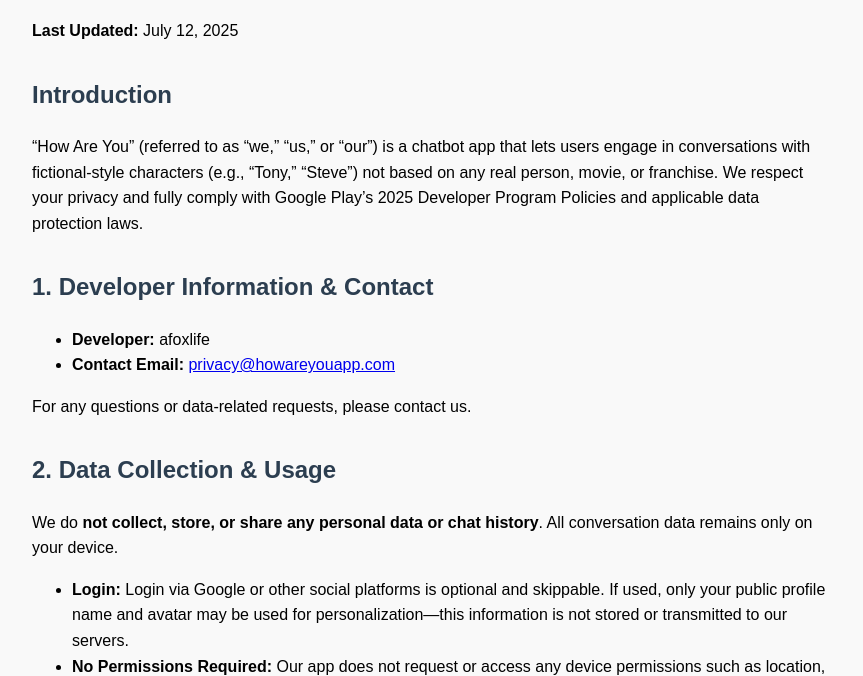
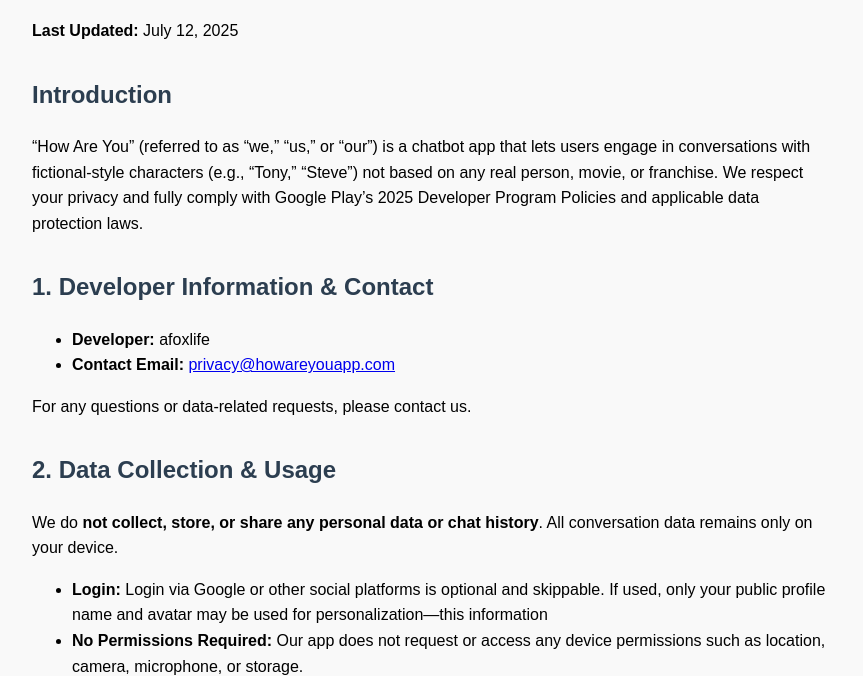
Before and after one commit to harsh455869/privacy-policy, a plain HTML site: page index.html in a window 1280 px wide. Shown: the part 118-794 px from the top of the page, without its empty margins (208-1071 px from the left). Drawn offline with Linux system fonts and the light colour scheme.

Commit message:
Update index.html

```diff
--- a/index.html
+++ b/index.html
@@ -56,7 +56,7 @@
     We do <strong>not collect, store, or share any personal data or chat history</strong>. All conversation data remains only on your device.
   </p>
   <ul>
-    <li><strong>Login:</strong> Login via Google or other social platforms is optional and skippable. If used, only your public profile name and avatar may be used for personalization—this information is not stored or transmitted to our servers.</li>
+    <li><strong>Login:</strong> Login via Google or other social platforms is optional and skippable. If used, only your public profile name and avatar may be used for personalization—this information</li>
     <li><strong>No Permissions Required:</strong> Our app does not request or access any device permissions such as location, camera, microphone, or storage.</li>
     <li><strong>No External Data Sharing:</strong> We do not share any data with third parties, advertisers, or analytics platforms.</li>
   </ul>
```
